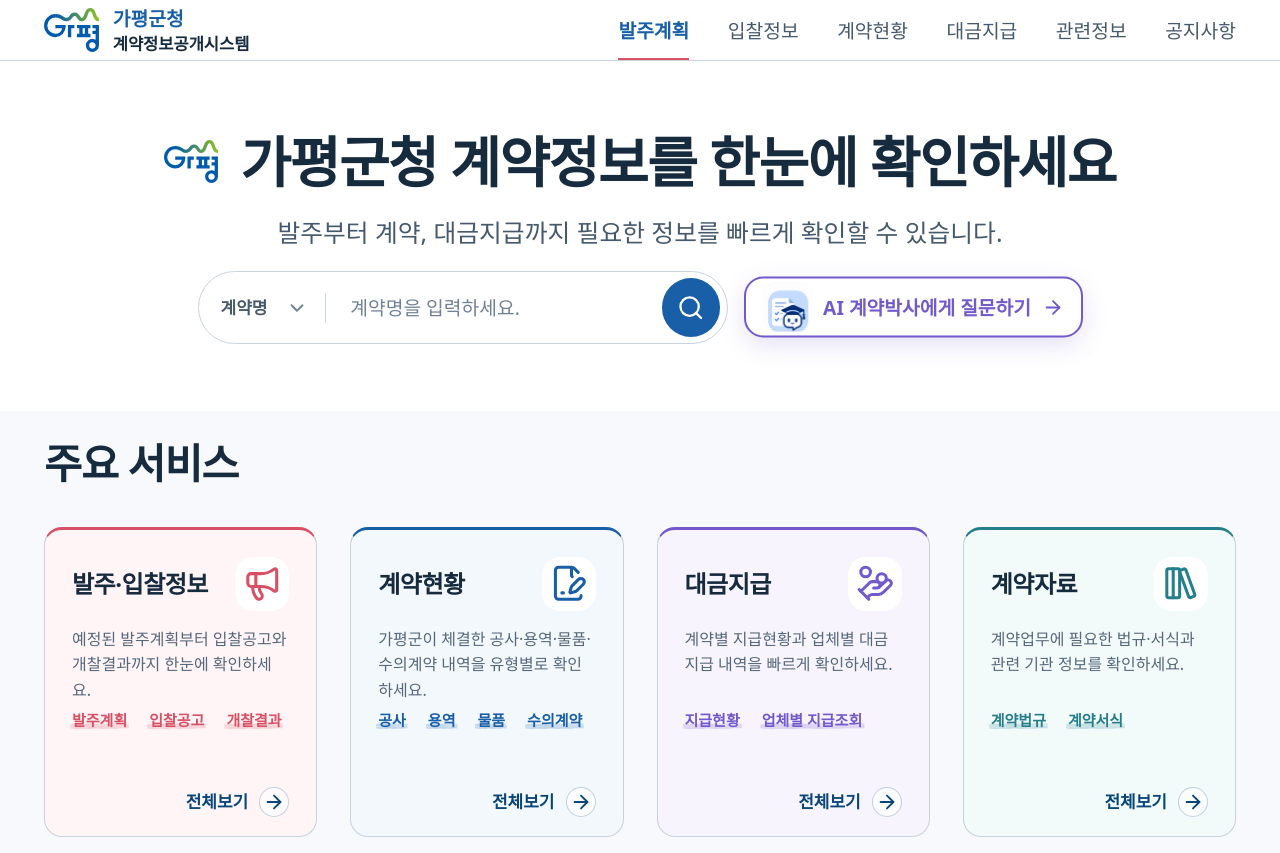
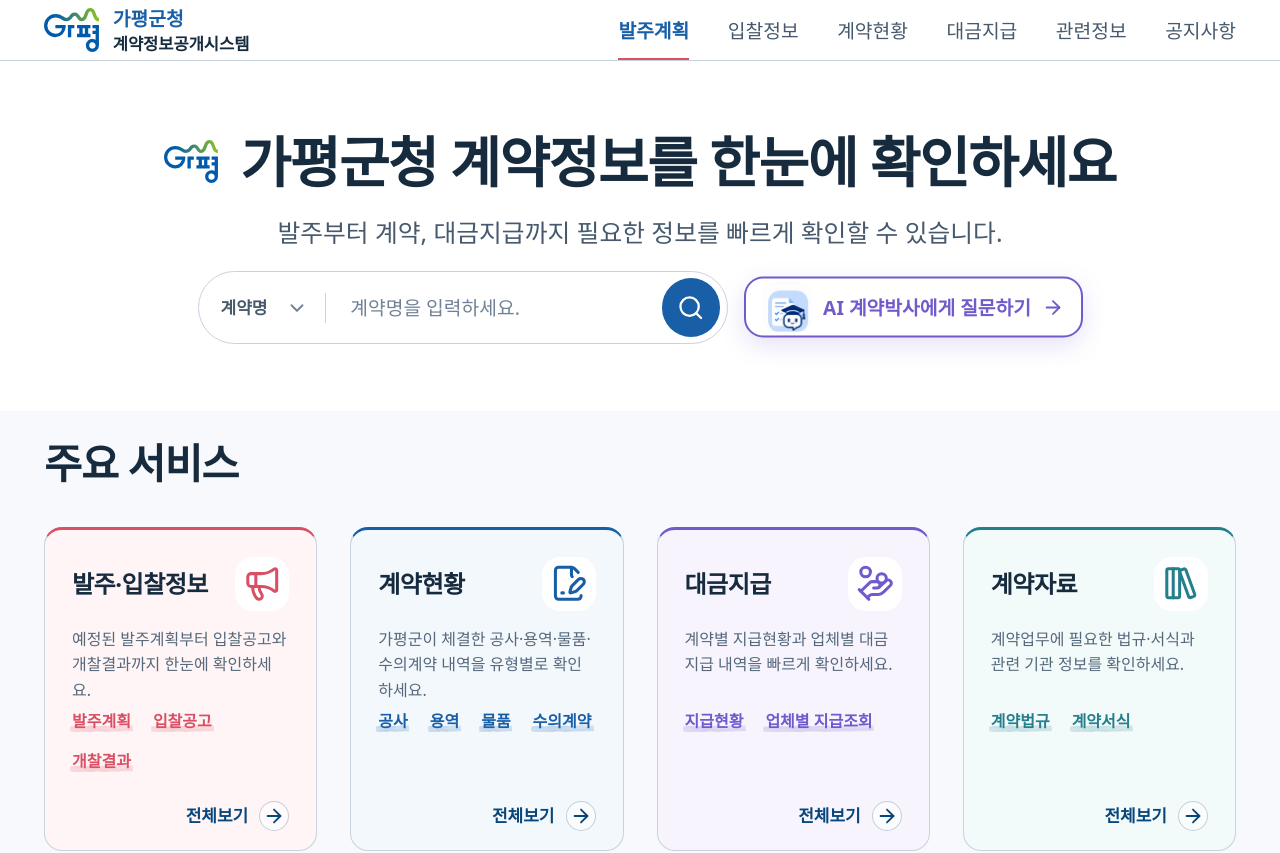
Before and after one commit to kjawon/design-su, a React (Vite) app: page / in a window 1280 px wide. Shown: the top 853 px of the page. Built offline with nearby package versions, Linux system fonts and the light colour scheme.

Commit message:
높이조정

```diff
--- a/components/service-card.tsx
+++ b/components/service-card.tsx
@@ -24,7 +24,7 @@
       <div className="service-card__menu min-h-0 bg-transparent pb-[10px] pt-[23px]">
         <nav className="service-card__menu-links flex flex-wrap gap-x-4 gap-y-[10px] text-left" aria-label={`${service.title} 주요 메뉴`}>
           {service.links.map((link) => (
-            <a key={link} href="#information" className="service-sub-link inline-flex min-h-[30px] w-auto min-w-0 items-center whitespace-nowrap text-[15px] font-bold">
+            <a key={link} href="#information" className="service-sub-link inline-flex min-h-[30px] w-auto min-w-0 items-center whitespace-nowrap text-[16px] font-bold">
               {link}
             </a>
           ))}
--- a/src/index.css
+++ b/src/index.css
@@ -467,7 +467,7 @@
 
 .service-sub-link::before {
   right: -2px;
-  bottom: 5px;
+  bottom: 3px;
   left: -2px;
   height: 0.56em;
   background:
```
